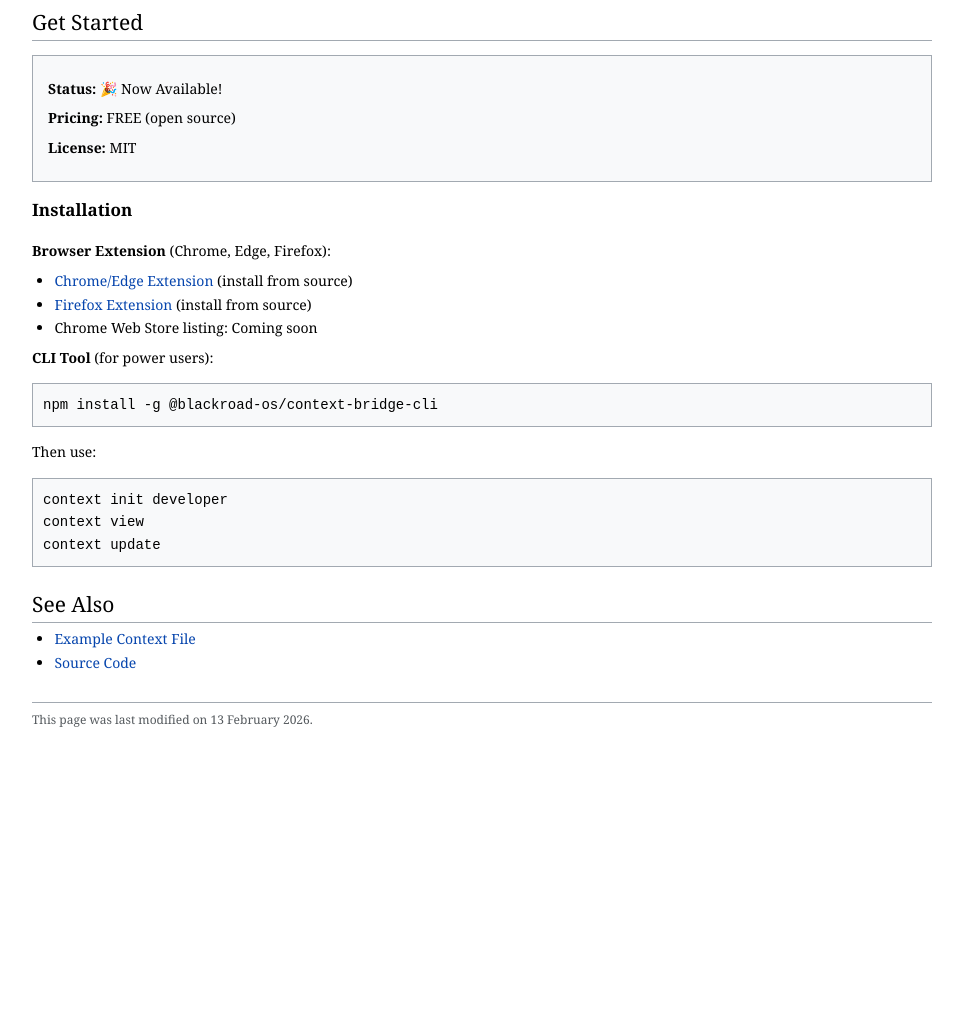
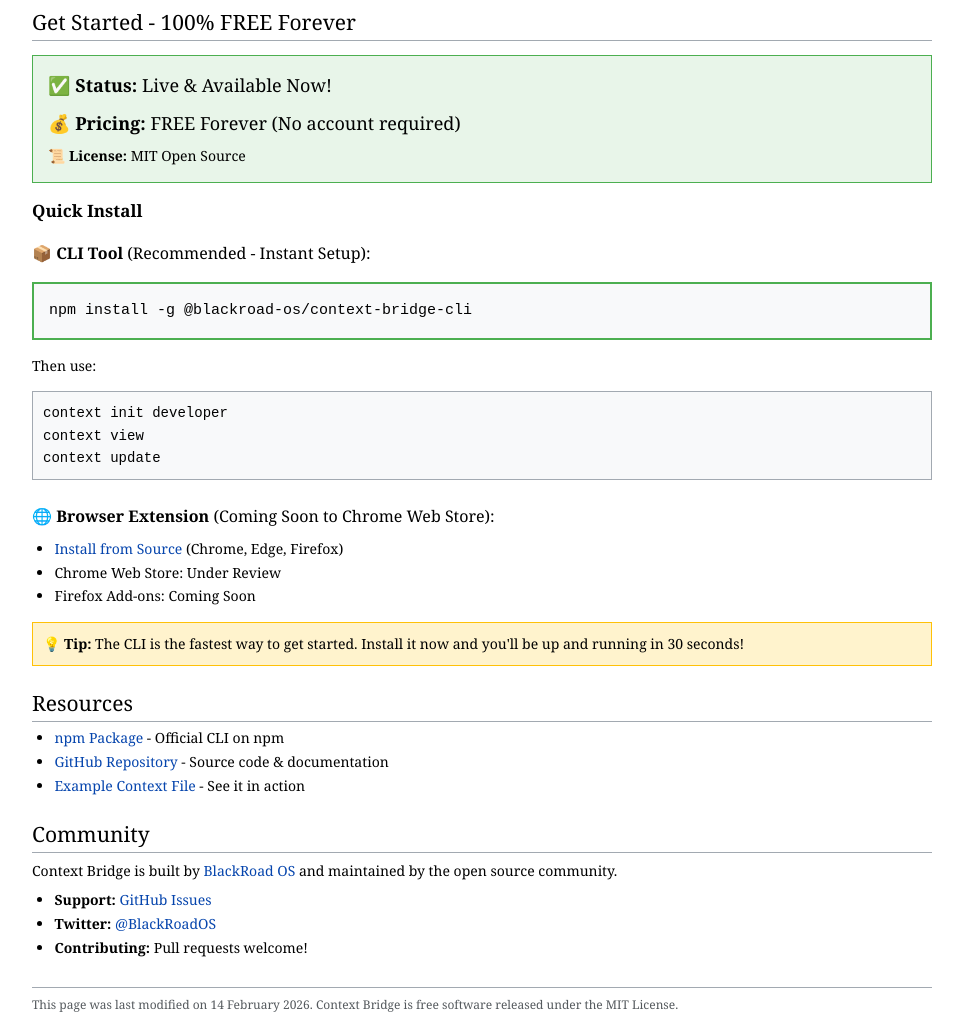
Before and after one commit to blackboxprogramming/context-bridge, a browser extension: page index.html in a window 1280 px wide. Shown: the part 680-1697 px from the top of the page, without its empty margins (158-1121 px from the left). Before the commit the page ends 1435 px from the top, so only its background shows below. Drawn offline with Linux system fonts and the light colour scheme.

Commit message:
Update landing page: FREE forever, prominent CLI install

```diff
--- a/index.html
+++ b/index.html
@@ -129,40 +129,53 @@
 
         <p>The current implementation uses GitHub Gists as the hosting mechanism, providing version control and public accessibility. A simple update script allows users to refresh the context with a single command.</p>
 
-        <h2>Get Started</h2>
+        <h2>Get Started - 100% FREE Forever</h2>
 
-        <div class="infobox">
-            <p><strong>Status:</strong> 🎉 Now Available!</p>
-            <p><strong>Pricing:</strong> FREE (open source)</p>
-            <p><strong>License:</strong> MIT</p>
+        <div class="infobox" style="background: #e8f5e9; border-color: #4caf50;">
+            <p style="font-size: 18px; margin: 0;"><strong>✅ Status:</strong> Live &amp; Available Now!</p>
+            <p style="font-size: 18px; margin: 0.5em 0 0 0;"><strong>💰 Pricing:</strong> FREE Forever (No account required)</p>
+            <p style="font-size: 14px; margin: 0.5em 0 0 0;"><strong>📜 License:</strong> MIT Open Source</p>
         </div>
 
-        <h3>Installation</h3>
+        <h3>Quick Install</h3>
 
-        <p><strong>Browser Extension</strong> (Chrome, Edge, Firefox):</p>
-        <ul>
-            <li><a href="https://github.com/blackboxprogramming/context-bridge/tree/main/extension">Chrome/Edge Extension</a> (install from source)</li>
-            <li><a href="https://github.com/blackboxprogramming/context-bridge/tree/main/extension-firefox">Firefox Extension</a> (install from source)</li>
-            <li>Chrome Web Store listing: Coming soon</li>
-        </ul>
-
-        <p><strong>CLI Tool</strong> (for power users):</p>
-        <pre style="background: #f8f9fa; padding: 10px; border: 1px solid #a2a9b1; overflow-x: auto;">npm install -g @blackroad-os/context-bridge-cli</pre>
+        <p style="font-size: 16px;"><strong>📦 CLI Tool</strong> (Recommended - Instant Setup):</p>
+        <pre style="background: #f8f9fa; padding: 15px; border: 2px solid #4caf50; overflow-x: auto; font-size: 15px;">npm install -g @blackroad-os/context-bridge-cli</pre>
 
         <p>Then use:</p>
         <pre style="background: #f8f9fa; padding: 10px; border: 1px solid #a2a9b1; overflow-x: auto;">context init developer
 context view
 context update</pre>
 
-        <h2>See Also</h2>
+        <p style="margin-top: 1.5em; font-size: 16px;"><strong>🌐 Browser Extension</strong> (Coming Soon to Chrome Web Store):</p>
         <ul>
-            <li><a href="https://gist.github.com/blackboxprogramming/8bb9904096b3203ee52bfc976dfafb3e">Example Context File</a></li>
-            <li><a href="https://github.com/blackboxprogramming/context-bridge">Source Code</a></li>
+            <li><a href="https://github.com/BlackRoad-OS/context-bridge">Install from Source</a> (Chrome, Edge, Firefox)</li>
+            <li>Chrome Web Store: Under Review</li>
+            <li>Firefox Add-ons: Coming Soon</li>
+        </ul>
+
+        <p style="background: #fff3cd; padding: 10px; border: 1px solid #ffc107; margin-top: 1em;">
+            <strong>💡 Tip:</strong> The CLI is the fastest way to get started. Install it now and you'll be up and running in 30 seconds!
+        </p>
+
+        <h2>Resources</h2>
+        <ul>
+            <li><a href="https://www.npmjs.com/package/@blackroad-os/context-bridge-cli">npm Package</a> - Official CLI on npm</li>
+            <li><a href="https://github.com/BlackRoad-OS/context-bridge">GitHub Repository</a> - Source code &amp; documentation</li>
+            <li><a href="https://gist.github.com/blackboxprogramming/8bb9904096b3203ee52bfc976dfafb3e">Example Context File</a> - See it in action</li>
+        </ul>
+
+        <h2>Community</h2>
+        <p>Context Bridge is built by <a href="https://blackroad.io">BlackRoad OS</a> and maintained by the open source community.</p>
+        <ul>
+            <li><strong>Support:</strong> <a href="https://github.com/BlackRoad-OS/context-bridge/issues">GitHub Issues</a></li>
+            <li><strong>Twitter:</strong> <a href="https://twitter.com/BlackRoadOS">@BlackRoadOS</a></li>
+            <li><strong>Contributing:</strong> Pull requests welcome!</li>
         </ul>
 
         <hr style="margin-top: 2em; border: 0; border-top: 1px solid #a2a9b1;">
 
-        <p class="footnote">This page was last modified on 13 February 2026.</p>
+        <p class="footnote">This page was last modified on 14 February 2026. Context Bridge is free software released under the MIT License.</p>
     </div>
 
     <script>
```
